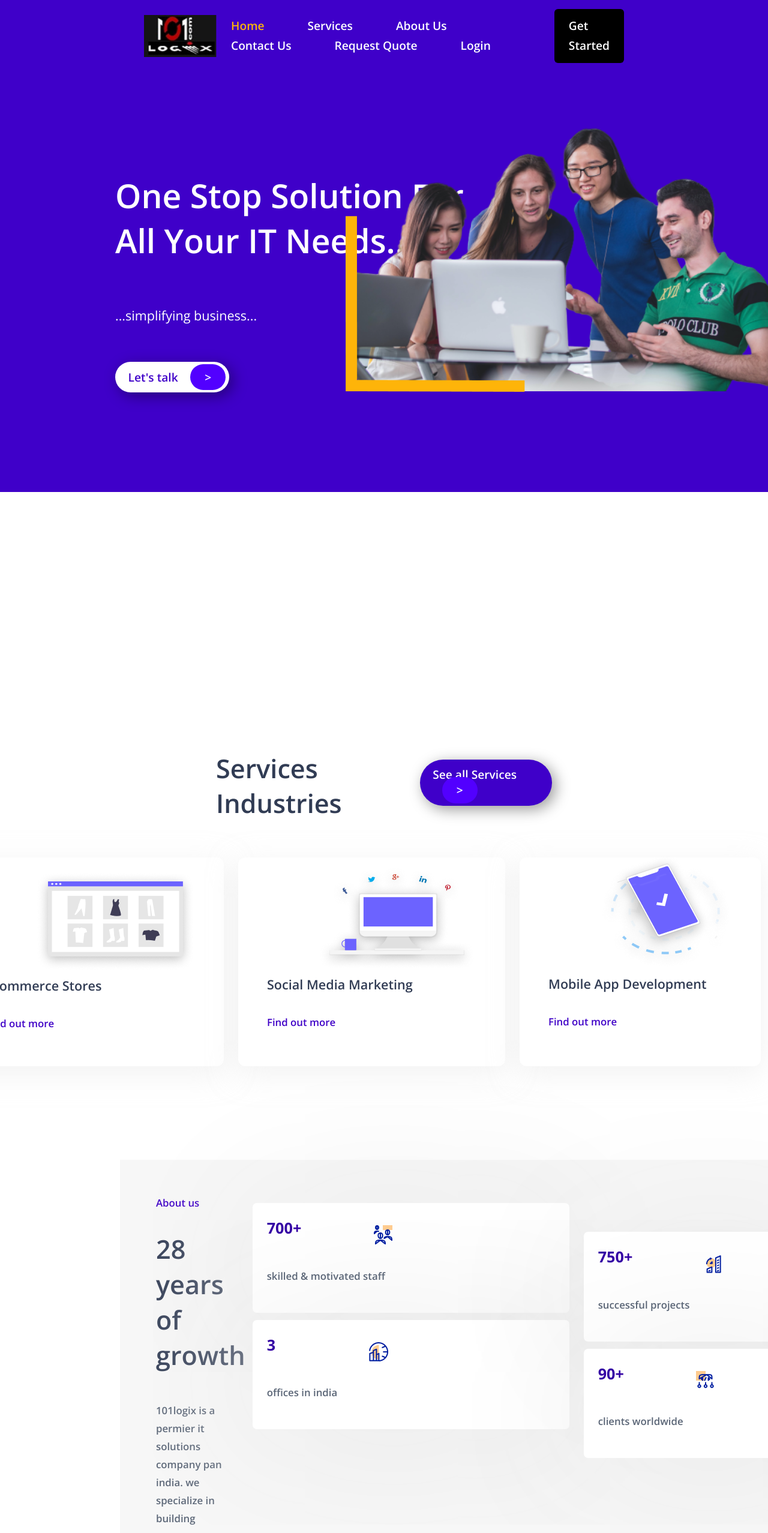
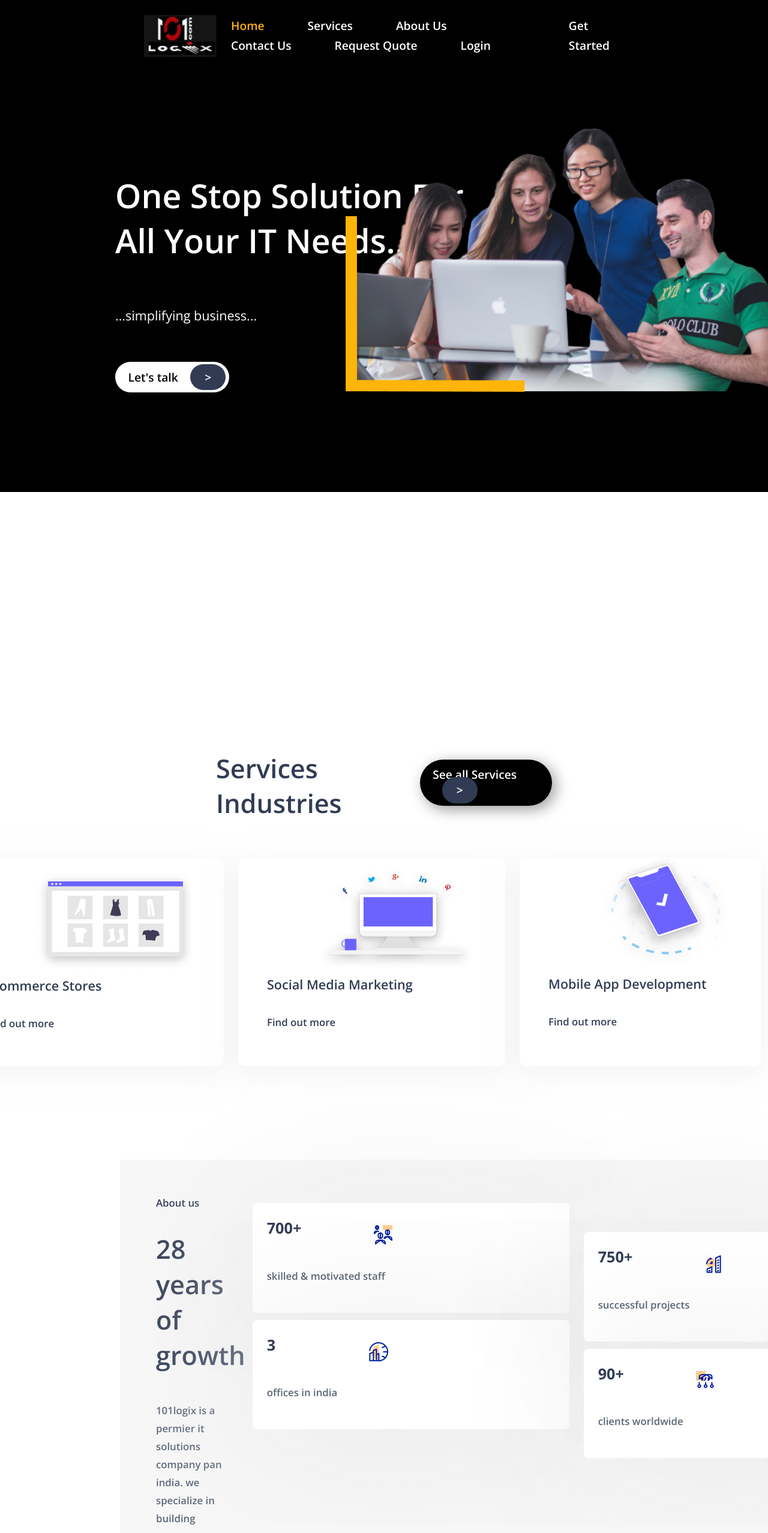
Before and after one commit to learnwithcode/CMS-DJANGO-REACT, a React (Create React App) app: page / in a window 1280 px wide. Shown: the top 2555 px of the page at 60% size. Built offline with nearby package versions, Linux system fonts and the light colour scheme.

Commit message:
color variable change

```diff
--- a/src/component/pages/services/ServiceDetail.js
+++ b/src/Container/logix/ServiceDetail.js
@@ -2,9 +2,9 @@ import React from 'react';
 import axios from 'axios';
 
 // local import here;
-import Header from '../../layout/header';
-import ContactCTA from '../../layout/contactCTA';
-import Footer from '../../layout/footer';
+import Header from '../../component/layout/header';
+import ContactCTA from '../../component/layout/contactCTA';
+import Footer from '../../component/layout/footer';
 
 class ServiceDetail extends React.Component {
 
@@ -53,7 +53,7 @@ class ServiceDetail extends React.Component {
                 return (
                     <React.Fragment>
                         <div className='service-detail__container--left'>
-                            <img src={require('../../../static/images/socialmedia.png')} alt='Logo' className='container__grey-box--img'/>
+                            <img src={require('../../static/images/socialmedia.png')} alt='Logo' className='container__grey-box--img'/>
                         </div>
                         <div className='service-detail__container--right' key={ser.id}>
                             <h2 className='title-text u-mar-bot-med'>{ser.title}</h2>
@@ -68,7 +68,7 @@ class ServiceDetail extends React.Component {
             <React.Fragment>
                     <Header title={this.state.subService.title}
                     para={this.state.subService.description}
-                    img={require('../../../static/images/service_banner.png')}/>
+                    img={require('../../static/images/service_banner.png')}/>
 
                     <section  className='service-detail u-mar-top-lar'>
 
@@ -79,7 +79,7 @@ class ServiceDetail extends React.Component {
                             </div>
 
                             <div className='service-detail__container--right'>
-                            <img src={require('../../../static/images/digisocial.png')} alt='Logo' className='container__grey-box--img'/>
+                            <img src={require('../../static/images/digisocial.png')} alt='Logo' className='container__grey-box--img'/>
                             </div>
                         </div>
 
--- a/src/Container/logix/ServiceListView.js
+++ b/src/Container/logix/ServiceListView.js
@@ -28,7 +28,9 @@ class ServiceListApiView extends React.Component {
         let initialState = this.state.services
         let serviceSideNavTitle = initialState.map(ser => {
             return (
-               <NavLink className='nav__link'  to={'/services/' + ser.id + '/'}> <ServiceSideNav key={ser.id} title={ser.title}/></NavLink>
+               <NavLink className='nav__link'  to={'/services/' + ser.id + '/'}>
+                    <ServiceSideNav key={ser.id} title={ser.title}/>
+                </NavLink>
             )
         })
 
--- a/src/Navigation.js
+++ b/src/Navigation.js
@@ -11,7 +11,7 @@ import Login from './component/pages/login';
 import Signup from './component/pages/signup';
 
 import ServiceListView from './Container/logix/ServiceListView'
-import ServiceDetail from './component/pages/services/ServiceDetail';
+import ServiceDetail from './Container/logix/ServiceDetail';
 
 
 function Navigation() {
--- a/src/component/pages/home.js
+++ b/src/component/pages/home.js
@@ -23,7 +23,7 @@ function Home() {
 
                 <div className='section-industry__heading-box'>
                     <h2 className='heading-secondary u-mar-bot-med'>Services Industries</h2>
-                    <Button color='btn--blue'>See all Services</Button>
+                    <Button color='btn--blue' to={'/services/'}>See all Services</Button>
                 </div>
 
                 <div className='section-industry__container'>
--- a/src/static/css/style.css
+++ b/src/static/css/style.css
@@ -61,7 +61,7 @@ body {
   font-weight: 600;
   font-size: 1.4rem;
   line-height: 2rem;
-  color: #3F00C7; }
+  color: #313C54; }
 
 .title-text {
   font-weight: 600;
@@ -85,7 +85,7 @@ body {
   font-size: 2.1rem;
   line-height: 2.9rem;
   text-transform: capitalize;
-  color: #3400A4; }
+  color: #313C54; }
 
 .title-bold-grey {
   cursor: pointer;
@@ -98,7 +98,7 @@ body {
   transition: all .3s; }
   .title-bold-grey:hover {
     transform: translatex(1rem);
-    border-bottom: 0.4rem solid #5200FF; }
+    border-bottom: 0.4rem solid #313C54; }
 
 .para--white {
   font-size: 1.8rem;
@@ -157,18 +157,18 @@ body {
 
 .btn--white {
   background: #ffffff;
-  color: #3F00C9; }
+  color: #000000; }
 
 .btn--blue {
   margin-top: -5rem;
-  background: #3F00C9;
+  background: #000000;
   color: #ffffff; }
 
 .btn-arrow {
   position: relative;
   left: 1.3rem;
   padding: .7rem 2rem;
-  background: #5200FF;
+  background: #313C54;
   border-radius: 3.8rem;
   color: #ffffff; }
 
@@ -241,7 +241,7 @@ option,
   user-select: none;
   transition: all .2s; }
   .form-btn:focus, .form-btn:hover {
-    background-color: #580cff;
+    background-color: #212121;
     box-shadow: 0 18px 35px rgba(50, 50, 93, 0.1), 0 8px 15px rgba(0, 0, 0, 0.07); }
   .form-btn:focus {
     outline: 0; }
@@ -249,7 +249,7 @@ option,
 .footer {
   margin-top: -12rem;
   height: 75vh;
-  background-color: #5200FF;
+  background-color: #313C54;
   position: relative;
   display: flex;
   border-bottom: 0.5px solid #FFFFFF; }
@@ -257,7 +257,7 @@ option,
     position: absolute;
     top: -12.5rem;
     margin-bottom: -20rem;
-    background-color: #3F00C9;
+    background-color: #000000;
     height: 83.5rem;
     width: 60rem;
     display: flex;
@@ -329,7 +329,7 @@ option,
         color: #FEB409; }
 
 .header {
-  background-color: #3F00C9;
+  background-color: #000000;
   height: 58.3rem;
   position: relative; }
   .header__text-box {
@@ -345,7 +345,7 @@ option,
     right: 0; }
 
 .nav {
-  background-color: #3F00C9;
+  background-color: #000000;
   height: 10rem;
   box-shadow: 0rem 0rem 1rem rgba(0, 0, 0, 0.25);
   display: flex;
@@ -360,7 +360,7 @@ option,
     .nav__item:not(:last-child) {
       margin-right: 2rem; }
     .nav__item--btn {
-      background-color: black;
+      background-color: #000000;
       padding: 1rem 2rem;
       border-radius: .5rem; }
   .nav__link:link, .nav__link:visited {
@@ -536,7 +536,7 @@ option,
     box-shadow: 0rem 1rem 4rem rgba(229, 229, 229, 0.4);
     border-radius: 1rem; }
     .tag-service-box--highlight {
-      background-color: #5200FF;
+      background-color: #313C54;
       color: #ffffff; }
 
 .service-layout {
--- a/src/static/sass/base/_typography.scss
+++ b/src/static/sass/base/_typography.scss
@@ -60,7 +60,7 @@ body {
         line-height: 2.9rem;
         text-transform: capitalize;
 
-        color: #3400A4;
+        color: $text-col-blue;
 }
 
 .title-bold-grey{
--- a/src/static/sass/layout/_nav.scss
+++ b/src/static/sass/layout/_nav.scss
@@ -22,7 +22,7 @@
         }
 
         &--btn {
-            background-color: black;
+            background-color: $color-black;
             padding: 1rem 2rem;
             border-radius: .5rem;
         }
```
Also changed, not shown: src/static/sass/abstracts/_variables.scss (+9 -5 lines).
